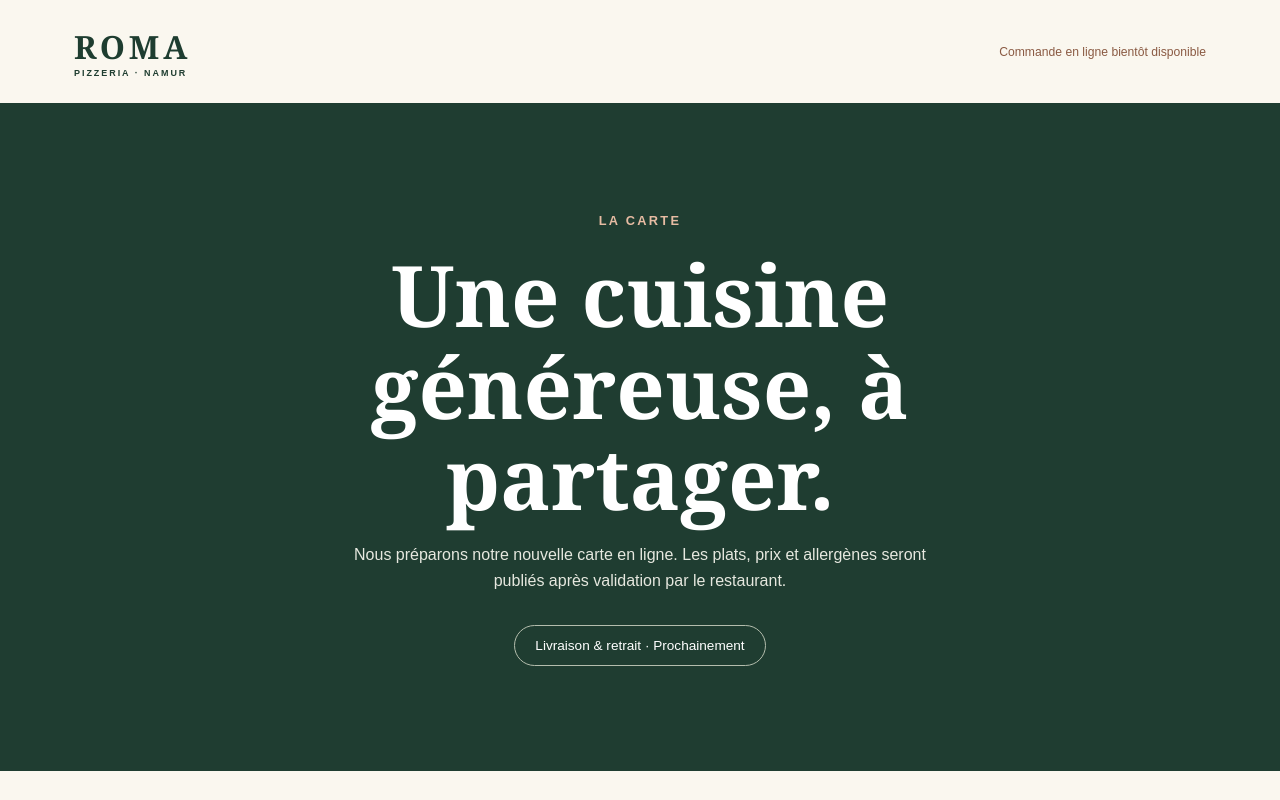
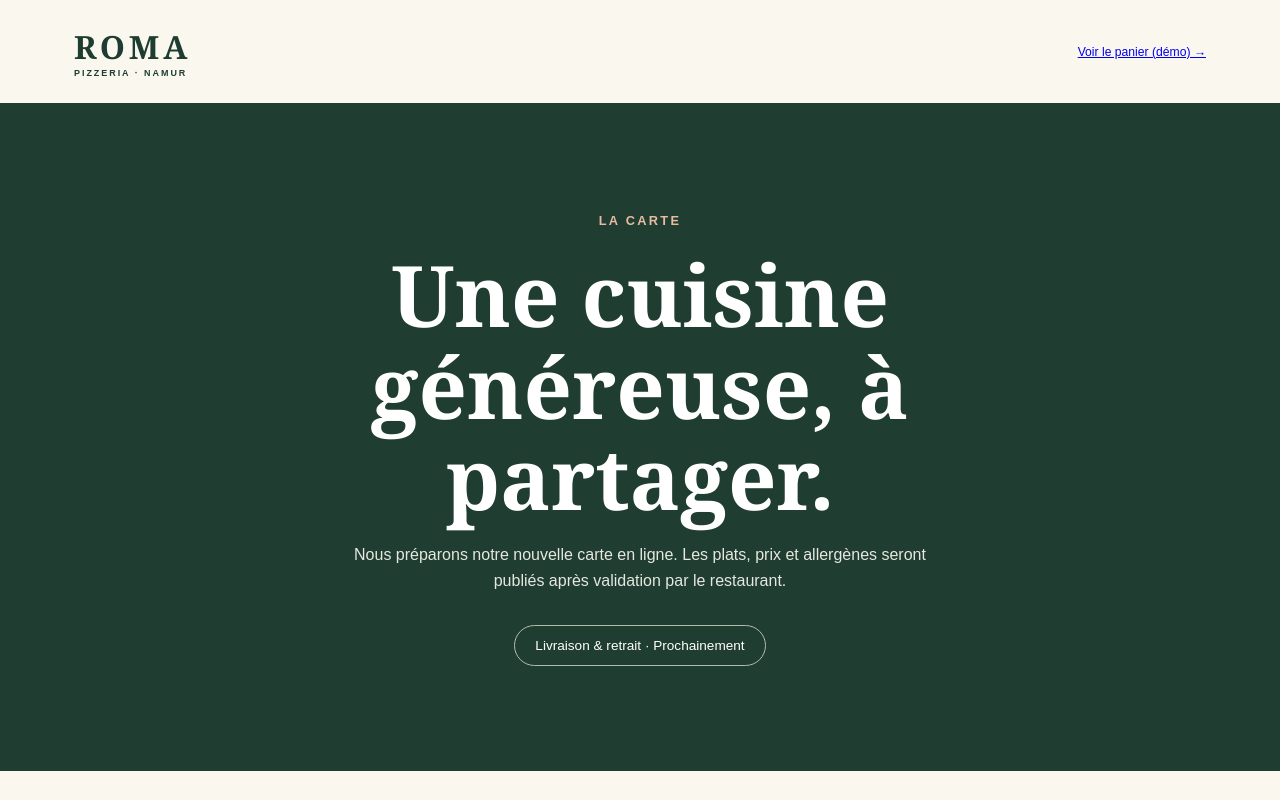
Before and after one commit to AmirGames/pizzeria-roma, a Next.js app: page /menu in a window 1280 px wide. Shown: the top 800 px of the page. Built offline with nearby package versions, Linux system fonts and the light colour scheme.

Commit message:
feat(cart): update src/app/menu/page.tsx

```diff
--- a/src/app/menu/page.tsx
+++ b/src/app/menu/page.tsx
@@ -19,7 +19,7 @@ export default function MenuPage() {
     <main className="menu-page">
       <header className="menu-header">
         <Link href="/" className="brand">ROMA<span>PIZZERIA · NAMUR</span></Link>
-        <span className="menu-status">Commande en ligne bientôt disponible</span>
+        <span className="menu-status"><Link href="/panier">Voir le panier (démo) →</Link></span>
       </header>
       <section className="menu-hero">
         <p className="eyebrow">LA CARTE</p>
```
